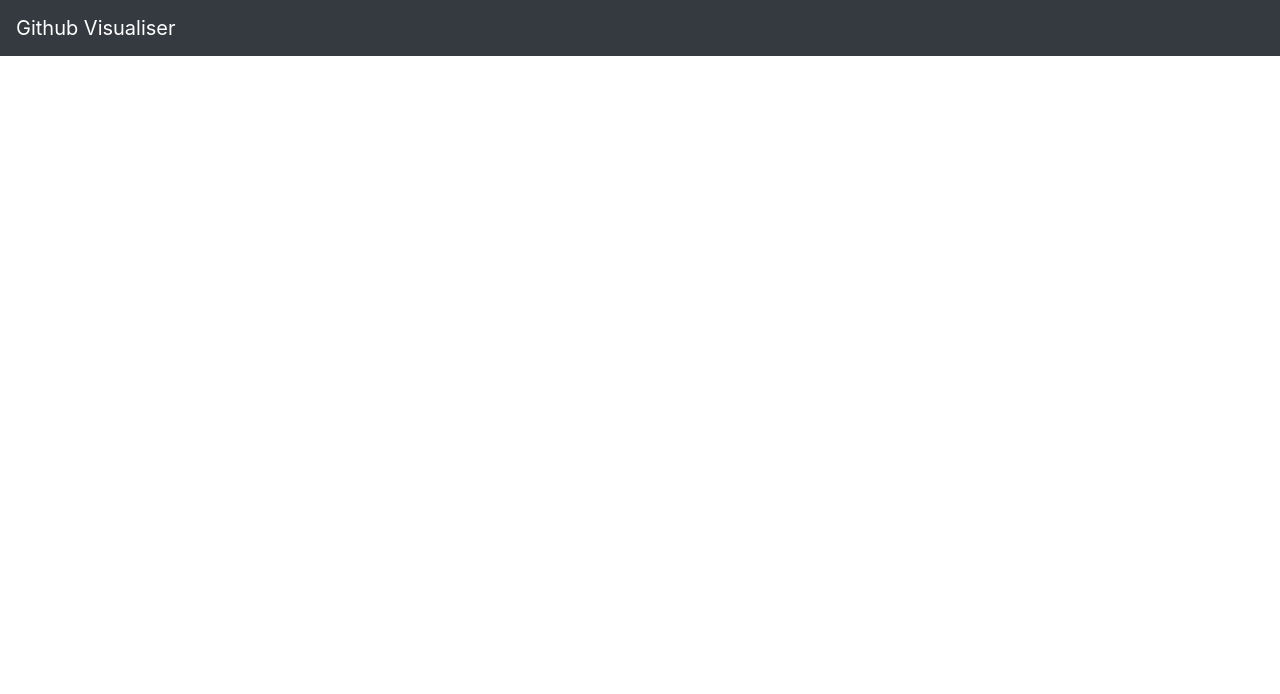
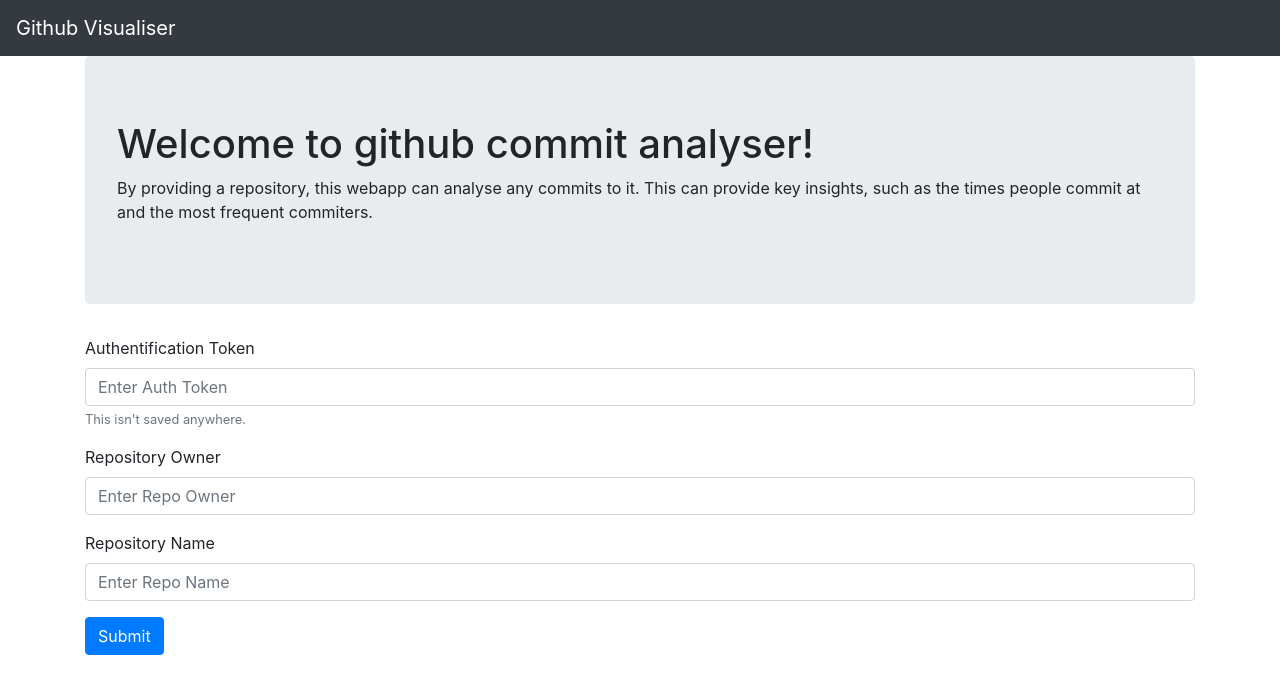
Before and after one commit to JohnBurke4/CollegeStuff, a React (Create React App) app in the folder 3rd Year/Software Engineering/github-visualisation/: page / in a window 1280 px wide. Shown: the top 694 px of the page. Built offline with nearby package versions, Linux system fonts and the light colour scheme.

Commit message:
Creating basic react webpage

```diff
--- a/3rd Year/Software Engineering/github-visualisation/src/App.js
+++ b/3rd Year/Software Engineering/github-visualisation/src/App.js
@@ -1,6 +1,5 @@
 import logo from './logo.svg';
 import 'bootstrap/dist/css/bootstrap.min.css';
-import { BrowserRouter as Router, Switch, Route, Link } from "react-dom";
 import HeaderBar from "./components/HeaderBar"
 import MainBody from "./components/MainBody"
 import './App.css';
--- /dev/null
+++ b/3rd Year/Software Engineering/github-visualisation/src/components/Introduction.jsx
@@ -0,0 +1,18 @@
+import React, { Component } from "react";
+import {Jumbotron, Button, Col} from "react-bootstrap"
+
+class Introduction extends Component {
+    render() {
+        return (
+            <Jumbotron>
+                <h1>Welcome to github commit analyser!</h1>
+                <p>
+                    By providing a repository, this webapp can analyse any commits to it. This can provide key insights,
+                    such as the times people commit at and the most frequent commiters.
+                </p>
+            </Jumbotron>
+        );
+    }
+}
+
+export default Introduction;
--- a/3rd Year/Software Engineering/github-visualisation/src/components/MainBody.jsx
+++ b/3rd Year/Software Engineering/github-visualisation/src/components/MainBody.jsx
@@ -1,10 +1,14 @@
 import React, { Component } from "react";
 import {Container, Row, Col} from "react-bootstrap"
+import Introduction from "./Introduction"
+import WelcomeForm from "./WelcomeForm"
 
 class MainBody extends Component {
     render() {
         return (
             <Container>
+                <Introduction/>
+                <WelcomeForm/>
             </Container>
         );
     }
--- /dev/null
+++ b/3rd Year/Software Engineering/github-visualisation/src/components/WelcomeForm.jsx
@@ -0,0 +1,34 @@
+import React, { Component } from "react";
+import Form from "react-bootstrap/Form"
+import Button from "react-bootstrap/Button"
+
+class WelcomeForm extends Component {
+    render() {
+        return (
+
+            <Form className="mx-auto my-auto">
+                <Form.Group controlId="formAuthCode">
+                    <Form.Label>Authentification Token</Form.Label>
+                    <Form.Control placeholder="Enter Auth Token" />
+                        <Form.Text className="text-muted">
+                            This isn't saved anywhere.
+                        </Form.Text>
+                </Form.Group>
+
+                <Form.Group controlId="formRepoOwner">
+                    <Form.Label>Repository Owner</Form.Label>
+                    <Form.Control placeholder="Enter Repo Owner" />
+                </Form.Group>
+                <Form.Group controlId="formRepoName">
+                    <Form.Label>Repository Name</Form.Label>
+                    <Form.Control placeholder="Enter Repo Name" />
+                </Form.Group>
+                <Button variant="primary" type="submit">
+                    Submit
+                </Button>
+            </Form>
+        );
+    }
+}
+
+export default WelcomeForm;
```
